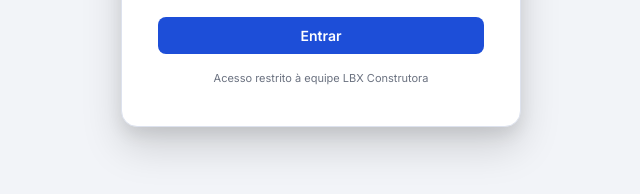
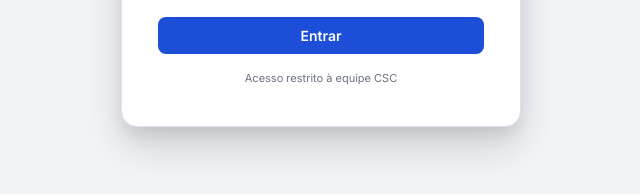
Before and after one commit to igoribeiro772/Velar, a plain HTML site: page index.html in a window 1280 px wide. Shown: the part 470-664 px from the top of the page, 319-959 px from the left. Drawn offline with nearby package versions, Linux system fonts and the light colour scheme.

Commit message:
Info. Login index.html

```diff
--- a/index.html
+++ b/index.html
@@ -299,7 +299,7 @@ tr:hover td{background:var(--s1)}
       </div>
     </div>
     <button id="login-btn" onclick="doLogin()" style="width:100%;padding:10px;background:var(--blu);border:none;border-radius:var(--r);color:#fff;font-family:var(--font);font-size:14px;font-weight:600;cursor:pointer;transition:all .12s">Entrar</button>
-    <div style="text-align:center;margin-top:16px;font-size:11px;color:var(--t3)">Acesso restrito à equipe LBX Construtora</div>
+    <div style="text-align:center;margin-top:16px;font-size:11px;color:var(--t3)">Acesso restrito à equipe CSC</div>
   </div>
 </div>
 
```
